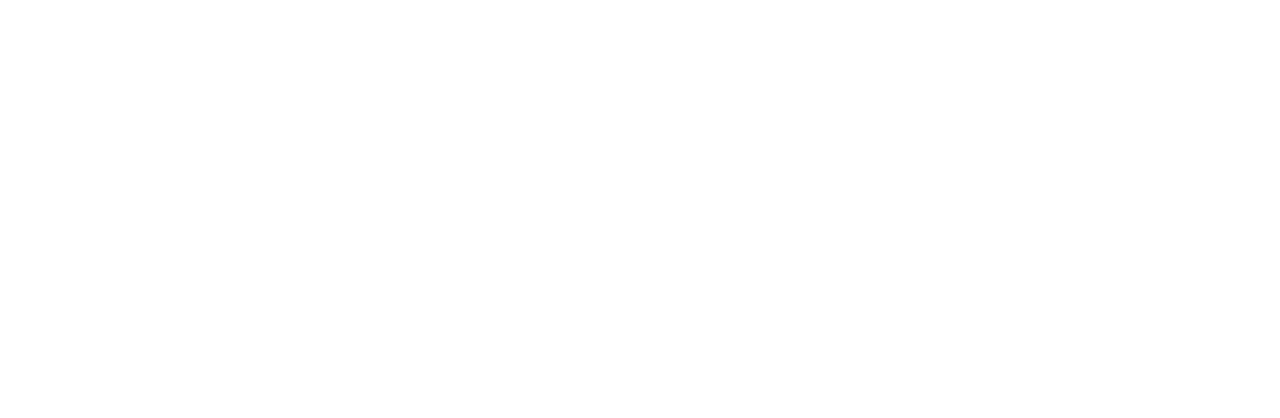
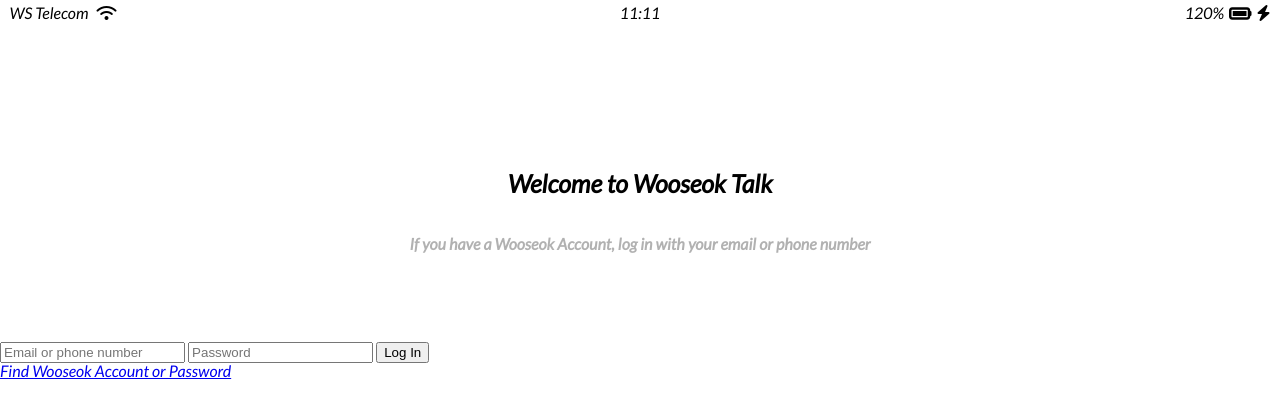
Before and after one commit to egg528/kokoa-clone, a plain HTML site: page index.html in a window 1280 px wide. Drawn offline with Linux system fonts and the light colour scheme.

Commit message:
up to #6.6
status bar(html, css), sign up screen

```diff
--- /dev/null
+++ b/css/reset.css
@@ -0,0 +1,124 @@
+html,
+body,
+div,
+span,
+applet,
+object,
+iframe,
+h1,
+h2,
+h3,
+h4,
+h5,
+h6,
+p,
+blockquote,
+pre,
+a,
+abbr,
+acronym,
+address,
+big,
+cite,
+code,
+del,
+dfn,
+em,
+img,
+ins,
+kbd,
+q,
+s,
+samp,
+small,
+strike,
+strong,
+sub,
+sup,
+tt,
+var,
+b,
+u,
+i,
+center,
+dl,
+dt,
+dd,
+ol,
+ul,
+li,
+fieldset,
+form,
+label,
+legend,
+table,
+caption,
+tbody,
+tfoot,
+thead,
+tr,
+th,
+td,
+article,
+aside,
+canvas,
+details,
+embed,
+figure,
+figcaption,
+footer,
+header,
+hgroup,
+menu,
+nav,
+output,
+ruby,
+section,
+summary,
+time,
+mark,
+audio,
+video {
+  margin: 0;
+  padding: 0;
+  border: 0;
+  font-size: 100%;
+  font: inherit;
+  vertical-align: baseline;
+}
+/* HTML5 display-role reset for older browsers */
+article,
+aside,
+details,
+figcaption,
+figure,
+footer,
+header,
+hgroup,
+menu,
+nav,
+section {
+  display: block;
+}
+body {
+  line-height: 1;
+}
+ol,
+ul {
+  list-style: none;
+}
+blockquote,
+q {
+  quotes: none;
+}
+blockquote:before,
+blockquote:after,
+q:before,
+q:after {
+  content: "";
+  content: none;
+}
+table {
+  border-collapse: collapse;
+  border-spacing: 0;
+}
--- /dev/null
+++ b/css/status-bar.css
@@ -0,0 +1,23 @@
+.status-bar {
+  display: flex;
+  justify-content: center;
+  padding: 5px 3px;
+}
+.status-bar__column {
+  width: 33%;
+}
+.status-bar__column:first-child span {
+  margin-right: 5px;
+}
+.status-bar__column:nth-child(2) {
+  display: flex;
+  justify-content: center;
+}
+.status-bar__column:last-child {
+  display: flex;
+  justify-content: flex-end;
+  align-items: center;
+}
+.status-bar__column .fa-battery-full {
+  margin: 0px 5px;
+}
--- /dev/null
+++ b/css/styles.css
@@ -0,0 +1,25 @@
+@import "reset.css";
+@import url("https://fonts.googleapis.com/css2?family=Lato:ital@1&display=swap");
+@import "status-bar.css";
+body {
+  font-family: "Lato", sans-serif;
+  font-weight: 500;
+}
+.welcome-header {
+  margin-top: 145px;
+  text-align: center;
+  display: flex;
+  flex-direction: column;
+  align-items: center;
+}
+.welcome-header__title {
+  margin-bottom: 40px;
+  font-size: 25px;
+  font-weight: bold;
+}
+.welcome-header__text {
+  width: 60%;
+  opacity: 0.3;
+  margin-bottom: 90px;
+  font-weight: 600;
+}
--- a/index.html
+++ b/index.html
@@ -1,13 +1,43 @@
 <!DOCTYPE html>
 <html lang="en">
   <head>
+    <link rel="stylesheet" href="css/styles.css" />
     <meta charset="UTF-8" />
     <meta name="viewport" content="width=device-width, initial-scale=1.0" />
     <title>Welcome to WooSeok Talk</title>
   </head>
   <body>
-    <div id="status-bar">
-      <div class="status-bar__column"></div>
+    <div class="status-bar">
+      <div class="status-bar__column">
+        <span>WS Telecom</span>
+        <i class="fas fa-wifi"></i>
+      </div>
+      <div class="status-bar__column">
+        <span>11:11</span>
+      </div>
+      <div class="status-bar__column">
+        <span>120%</span>
+        <i class="fas fa-battery-full fa-lg"></i>
+        <i class="fas fa-bolt"></i>
+      </div>
     </div>
+
+    <header class="welcome-header">
+      <h1 class="welcome-header__title">Welcome to Wooseok Talk</h1>
+      <p class="welcome-header__text">
+        If you have a Wooseok Account, log in with your email or phone number
+      </p>
+    </header>
+    <form>
+      <input type="text" placeholder="Email or phone number" />
+      <input type="password" placeholder="Password" />
+      <input type="submit" value="Log In" />
+    </form>
+    <a href="#">Find Wooseok Account or Password</a>
+
+    <script
+      src="https://kit.fontawesome.com/dd16014fc4.js"
+      crossorigin="anonymous"
+    ></script>
   </body>
 </html>
```
